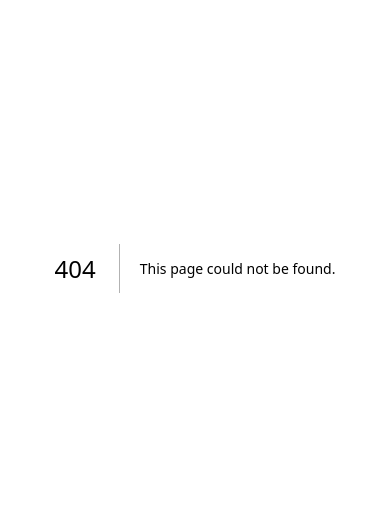
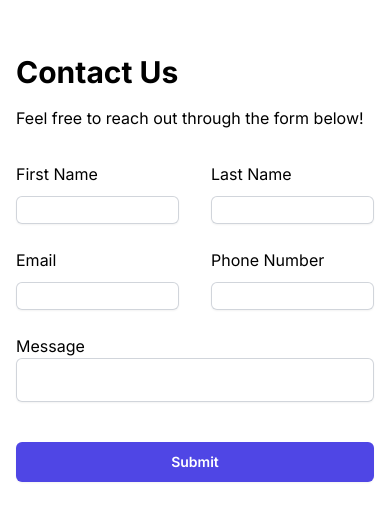
Before and after one commit to nuansacp2025/nuansa-web, a Next.js app: page /contact-us in a window 390 px wide. Before the commit this address had no page. Shown: the part 154-674 px from the top of the page. Built offline with nearby package versions, Linux system fonts and the light colour scheme.

Commit message:
Created contact us page and component template
The contact us page and component has no functionality and minimal styling, but responsive.
Things to note:
* The message textarea was made non-resizable, but can scroll
* Scroll bar for textarea covers border on the right

```diff
--- /dev/null
+++ b/app/components/contact-form.tsx
@@ -0,0 +1,47 @@
+export default function ContactForm() {
+    return (
+        <div className="w-full flex flex-col gap-y-4">
+            <div>
+                <h2 className="text-3xl sm:text-4xl md:text-5xl font-bold">Contact Us</h2>
+                <p className="text-md sm:text-lg my-4">Feel free to reach out through the form below!</p>
+            </div>
+            <form action="#" className="w-full xl:w-8/12">
+                <div className="grid grid-cols-2 gap-x-8 gap-y-6">
+                    <div>
+                        <label htmlFor="first-name" className="text-md sm:text-lg">First Name</label>
+                        <div className="mt-2.5">
+                            <input type="text" className="block w-full rounded-md border-0 px-2 sm:px-3.5 py-1.5 sm:py-2 text-xs sm:text-base text-gray-900 shadow-sm ring-1 ring-inset ring-gray-300 focus:ring-2 focus:ring-inset focus:ring-indigo-600 focus:outline-none"/>
+                        </div>
+                    </div>
+                    <div>
+                        <label htmlFor="last-name" className="text-md sm:text-lg">Last Name</label>
+                        <div className="mt-2.5">
+                            <input type="text" className="block w-full rounded-md border-0 px-2 sm:px-3.5 py-1.5 sm:py-2 text-xs sm:text-base text-gray-900 shadow-sm ring-1 ring-inset ring-gray-300 focus:ring-2 focus:ring-inset focus:ring-indigo-600 focus:outline-none"/>
+                        </div>
+                    </div>
+                    <div>
+                        <label htmlFor="email" className="text-md sm:text-lg">Email</label>
+                        <div className="mt-2.5">
+                            <input type="text" className="block w-full rounded-md border-0 px-2 sm:px-3.5 py-1.5 sm:py-2 text-xs sm:text-base text-gray-900 shadow-sm ring-1 ring-inset ring-gray-300 focus:ring-2 focus:ring-inset focus:ring-indigo-600 focus:outline-none"/>
+                        </div>
+                    </div>
+                    <div>
+                        <label htmlFor="phone-number" className="text-md sm:text-lg">Phone Number</label>
+                        <div className="mt-2.5">
+                            <input type="text" className="block w-full rounded-md border-0 px-2 sm:px-3.5 py-1.5 sm:py-2 text-xs sm:text-base text-gray-900 shadow-sm ring-1 ring-inset ring-gray-300 focus:ring-2 focus:ring-inset focus:ring-indigo-600 focus:outline-none"/>
+                        </div>
+                    </div>
+                    <div className="col-span-2">
+                        <label htmlFor="message" className="text-md sm:text-lg">Message</label>
+                        <div>
+                            <textarea name="message" id="message" className="resize-none block w-full rounded-md border-0 px-2 sm:px-3.5 py-1.5 sm:py-2 text-xs sm:text-base text-gray-900 shadow-sm ring-1 ring-inset ring-gray-300 focus:ring-2 focus:ring-inset focus:ring-indigo-600 focus:outline-none"></textarea>
+                        </div>
+                    </div>
+                </div>
+                <div className="mt-10">
+                    <button className="block w-full sm:w-48 rounded-md bg-indigo-600 px-3.5 py-2.5 text-center text-sm font-semibold text-white shadow-sm hover:bg-indigo-500 focus-visible:outline focus-visible:outline-2 focus-visible:outline-offset-2 focus-visible:outline-indigo-600">Submit</button>
+                </div>
+            </form>
+        </div>
+    )
+}
--- /dev/null
+++ b/app/contact-us/page.tsx
@@ -0,0 +1,9 @@
+import ContactForm from "../components/contact-form";
+
+export default function ContactPage() {
+    return (
+        <div className="flex bg-white h-screen items-center px-4 md:px-12 lg:px-16">
+            <ContactForm></ContactForm>
+        </div>
+    )
+}
```
